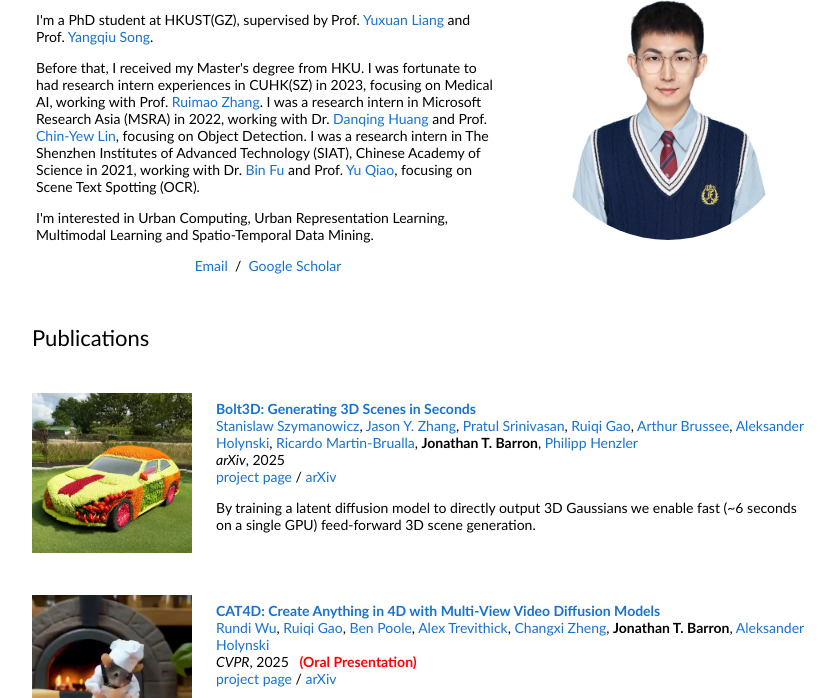
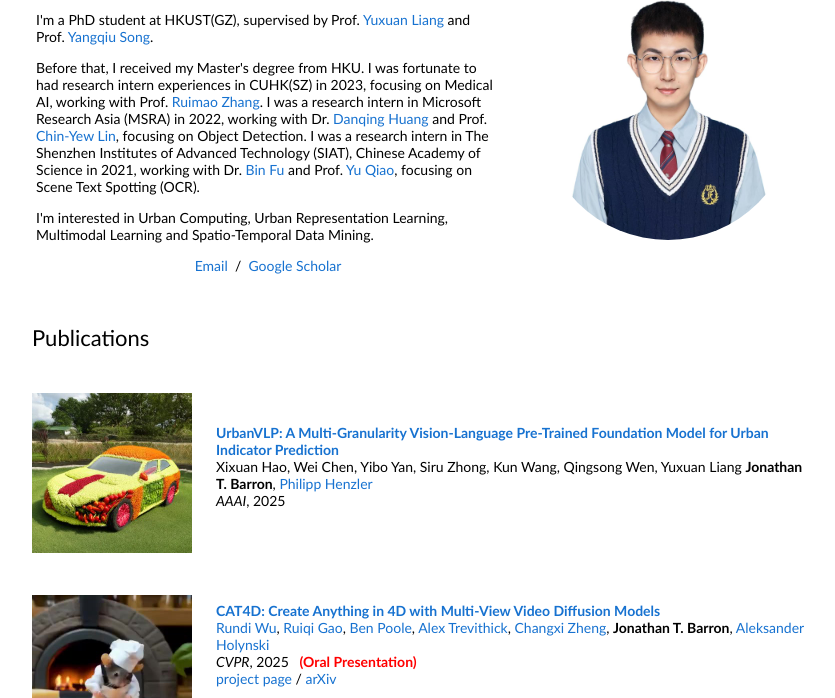
Before and after one commit to skyerhxx/xxhao.github.io, a plain HTML site: page index.html in a window 1280 px wide. Shown: the part 90-788 px from the top of the page, without its empty margins (224-1059 px from the left). Drawn offline with Linux system fonts and the light colour scheme.

Commit message:
Update index.html

```diff
--- a/index.html
+++ b/index.html
@@ -78,29 +78,23 @@
         </script>
       </td>
       <td style="padding:8px;width:80%;vertical-align:middle">
-        <a href="https://szymanowiczs.github.io/bolt3d">
-          <span class="papertitle">Bolt3D: Generating 3D Scenes in Seconds</span>
+        <a href="https://arxiv.org/abs/2403.16831">
+          <span class="papertitle">UrbanVLP: A Multi-Granularity Vision-Language Pre-Trained Foundation Model for Urban Indicator Prediction</span>
         </a>
         <br>
-        <a href="https://szymanowiczs.github.io/">Stanislaw Szymanowicz</a>,
-        <a href="https://jasonyzhang.com">Jason Y. Zhang</a>,
-        <a href="https://pratulsrinivasan.github.io">Pratul Srinivasan</a>,
-        <a href="https://ruiqigao.github.io">Ruiqi Gao</a>,
-        <a href="https://github.com/ArthurBrussee">Arthur Brussee</a>,
-        <a href="https://holynski.org">Aleksander Holynski</a>,
-        <a href="https://ricardomartinbrualla.com">Ricardo Martin-Brualla</a>,
+        Xixuan Hao, Wei Chen, Yibo Yan, Siru Zhong, Kun Wang, Qingsong Wen, Yuxuan Liang
 		<strong>Jonathan T. Barron</strong>,
         <a href="https://henzler.github.io">Philipp Henzler</a>
         <br>
-        <em>arXiv</em>, 2025
+        <em>AAAI</em>, 2025
         <br>
-        <a href="https://szymanowiczs.github.io/bolt3d">project page</a>
+        <!-- <a href="https://szymanowiczs.github.io/bolt3d">project page</a>
         /
-        <a href="https://szymanowiczs.github.io/bolt3d">arXiv</a>
+        <a href="https://szymanowiczs.github.io/bolt3d">arXiv</a> -->
         <p></p>
-        <p>
+        <!-- <p>
 		By training a latent diffusion model to directly output 3D Gaussians we enable fast (~6 seconds on a single GPU) feed-forward 3D scene generation.
-        </p>
+        </p> -->
       </td>
     </tr>
 
```
